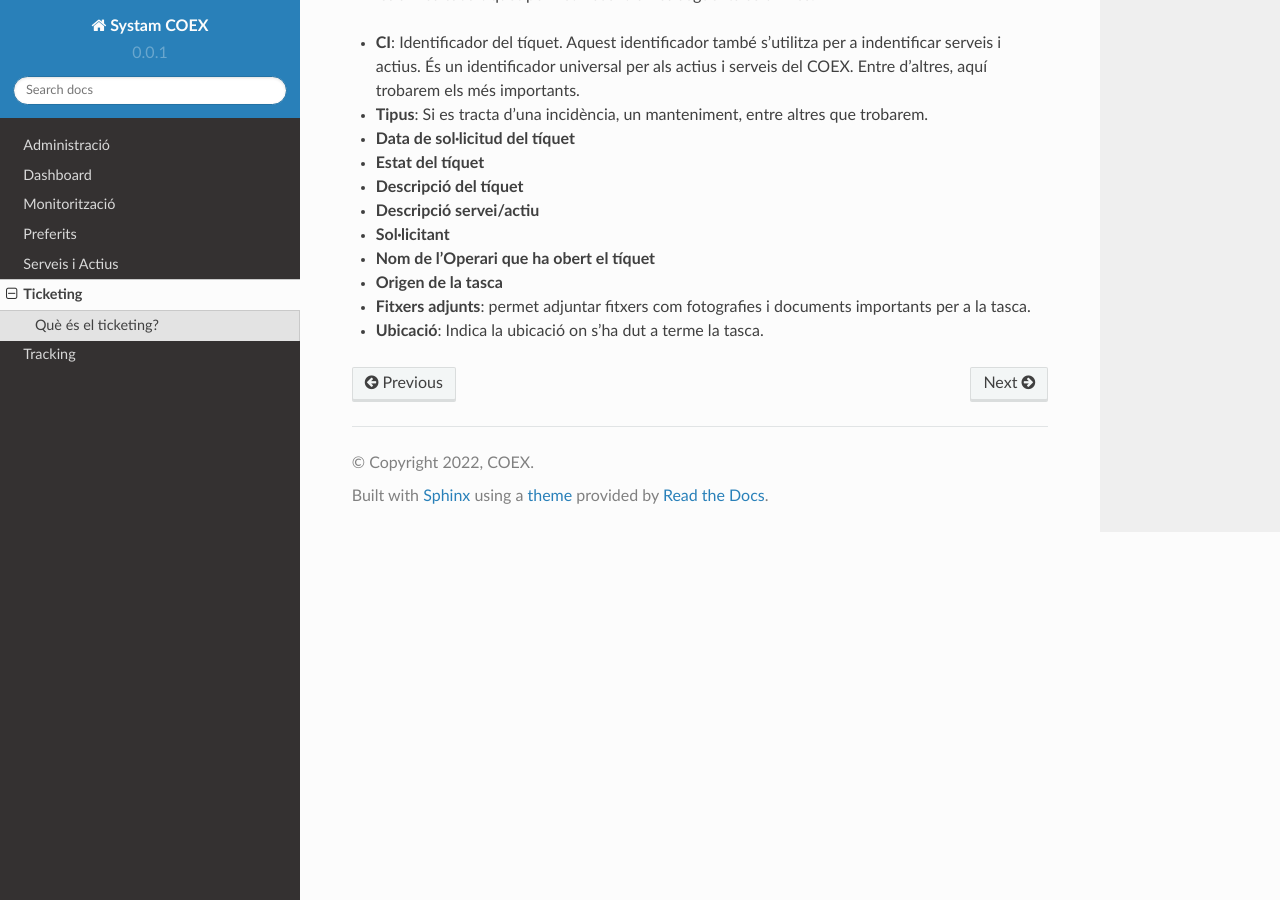
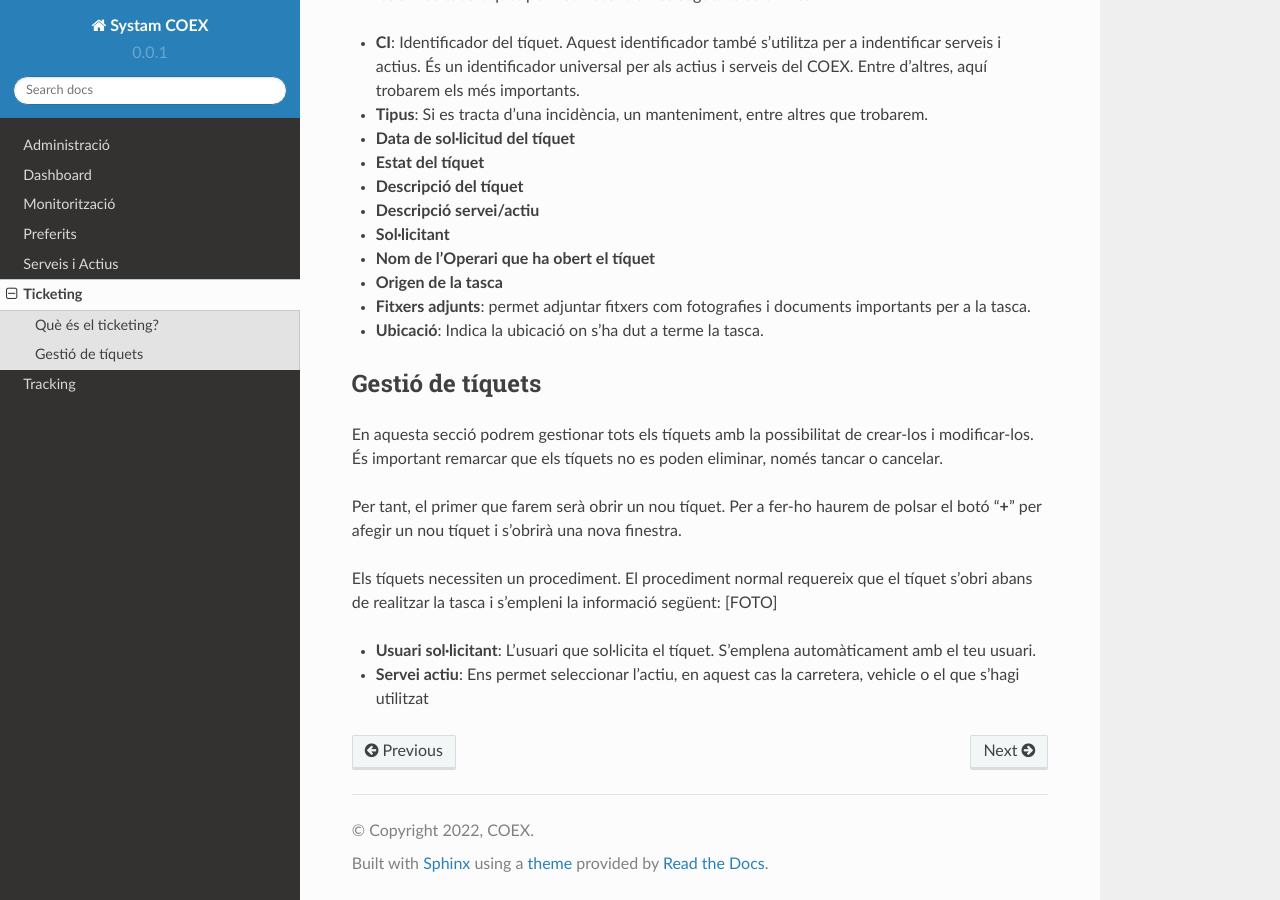
Before and after one commit to Joanmacat/systam-coex, a Sphinx documentation site: the page built from docs/source/Ticketing.rst, in a window 1280 px wide and 900 px high, scrolled down 569 px. Built offline with Sphinx 7.4.7 and the Read the Docs theme 2.0.0, drawn with Linux system fonts in a browser that asks for light colours.

Commit message:
Update Ticketing.rst

```diff
--- a/docs/source/Ticketing.rst
+++ b/docs/source/Ticketing.rst
@@ -32,3 +32,15 @@ A més a més cada tíquet permet visualitzar les següents columnes:
 - **Origen de la tasca**
 - **Fitxers adjunts**: permet adjuntar fitxers com fotografies i documents importants per a la tasca.
 - **Ubicació**: Indica la ubicació on s'ha dut a terme la tasca.
+
+Gestió de tíquets
+------------
+En aquesta secció podrem gestionar tots els tíquets amb la possibilitat de crear-los i modificar-los. És important remarcar que els tíquets no es poden eliminar, només tancar o cancelar.
+
+Per tant, el primer que farem serà obrir un nou tíquet. Per a fer-ho haurem de polsar el botó "**+**" per afegir un nou tíquet i s'obrirà una nova finestra.
+
+Els tíquets necessiten un procediment. El procediment normal requereix que el tíquet s'obri abans de realitzar la tasca i s'empleni la informació següent:
+[FOTO]
+
+- **Usuari sol·licitant**: L'usuari que sol·licita el tíquet. S'emplena automàticament amb el teu usuari.
+- **Servei actiu**: Ens permet seleccionar l'actiu, en aquest cas la carretera, vehicle o el que s'hagi utilitzat
```
